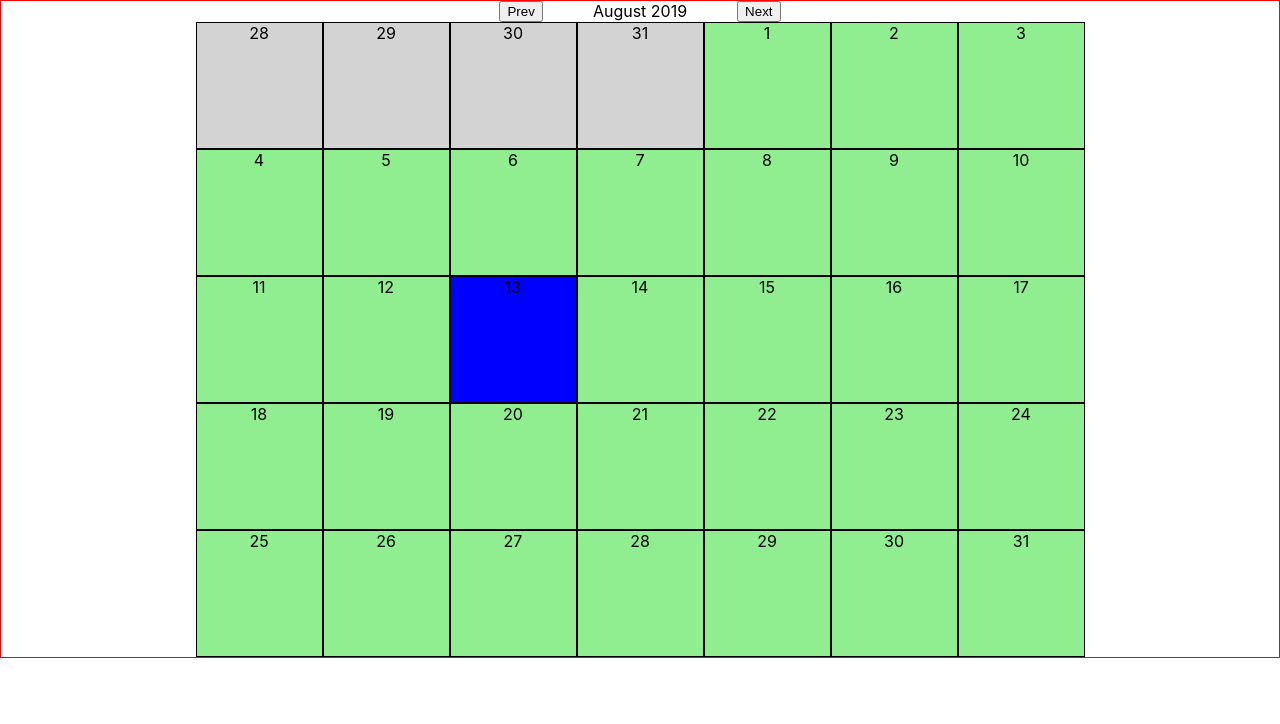
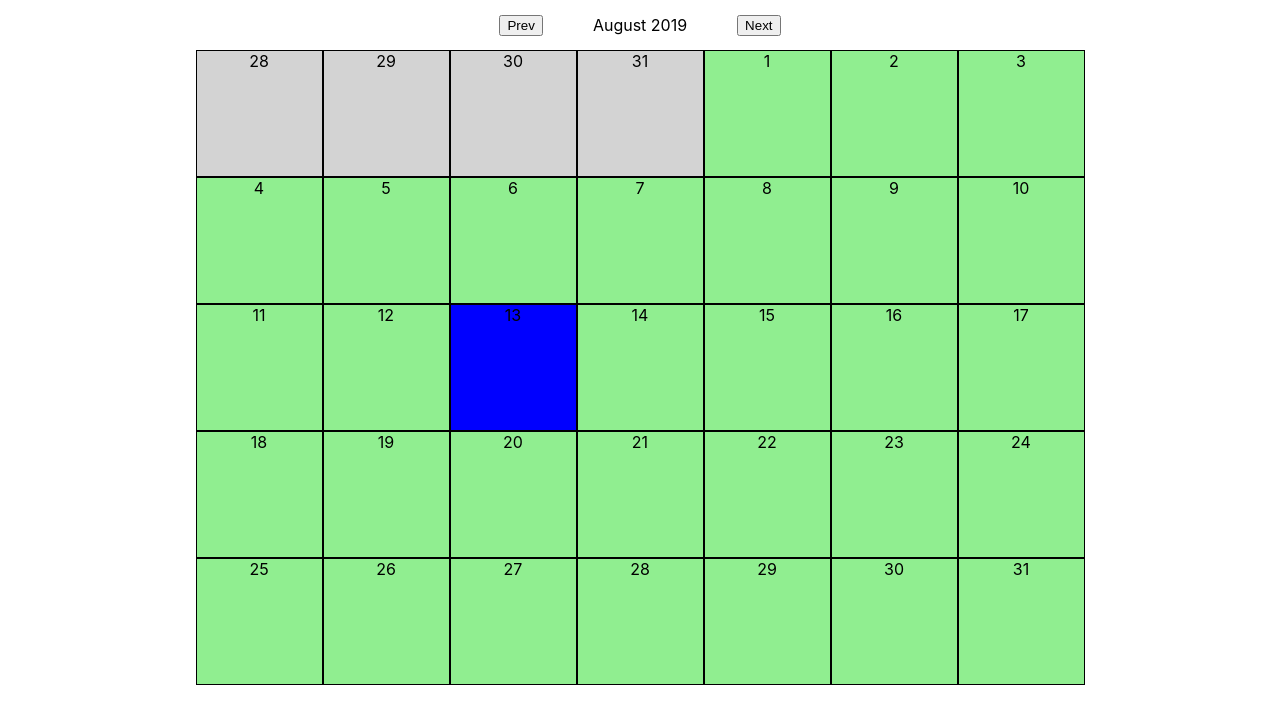
Before and after one commit to stephenc222/react-calendar, a React (Create React App) app: page / in a window 1280 px wide. Shown: the top 724 px of the page. Built offline with nearby package versions, Linux system fonts and the light colour scheme.

Commit message:
fixed year value on Control

```diff
--- a/src/App.js
+++ b/src/App.js
@@ -11,7 +11,8 @@ class App extends Component {
       // object with the following structure: (not considering timezones for the moment)
       // { day-date: [list of items, in date order]}
       userCalendarObject: {},
-      currentMonth: new Date().getMonth()
+      currentMonth: new Date().getMonth(),
+      currentYear: new Date().getFullYear()
     }
   }
   componentDidMount() {
@@ -19,18 +20,28 @@ class App extends Component {
   }
   onMonthChange = (e, currentMonth) => {
     e.preventDefault()
-    this.setState({ currentMonth: currentMonth < 0 ? 11 : currentMonth })
+    const { currentYear } = this.state
+    this.setState({
+      currentMonth:
+        currentMonth < 0
+          ? 11
+          : (currentMonth > 12 ? 0 : currentMonth),
+      currentYear:
+        currentMonth < 0
+          ? currentYear - 1
+          : (currentMonth > 12 ? currentYear + 1 : currentYear)
+    })
 
   }
   render() {
-    const { userCalendarObject, loading, currentMonth } = this.state
+    const { userCalendarObject, loading, currentMonth, currentYear } = this.state
     if (loading) {
       return 'loading...'
     }
     return (
-      <div style={{ border: '1px solid red' }} className="App">
-        <Control currentMonth={currentMonth} onMonthChange={this.onMonthChange} />
-        <Calendar currentMonth={currentMonth} userCalendarObject={userCalendarObject} />
+      <div className="App">
+        <Control currentMonth={currentMonth} currentYear={currentYear} onMonthChange={this.onMonthChange} />
+        <Calendar currentMonth={currentMonth} currentYear={currentYear} userCalendarObject={userCalendarObject} />
       </div>
     );
   }
--- a/src/components/Control.js
+++ b/src/components/Control.js
@@ -6,10 +6,10 @@ export default class Control extends Component {
     super(props)
   }
   render() {
-    const { currentMonth } = this.props
-    const formattedCurrentMonth = dayjs().month(currentMonth).format('MMMM YYYY')
+    const { currentMonth, currentYear } = this.props
+    const formattedCurrentMonth = dayjs().year(currentYear).month(currentMonth).format('MMMM YYYY')
     return (
-      <div style={{ display: 'flex', justifyContent: 'center' }}>
+      <div style={{ display: 'flex', justifyContent: 'center', alignItems: 'center', minHeight: 50 }}>
         <button onClick={(e) => this.props.onMonthChange(e, currentMonth - 1)}>Prev</button>
         <div style={{ paddingLeft: 50, paddingRight: 50 }}>{formattedCurrentMonth}</div>
         <button onClick={(e) => this.props.onMonthChange(e, currentMonth + 1)}>Next</button>
```
